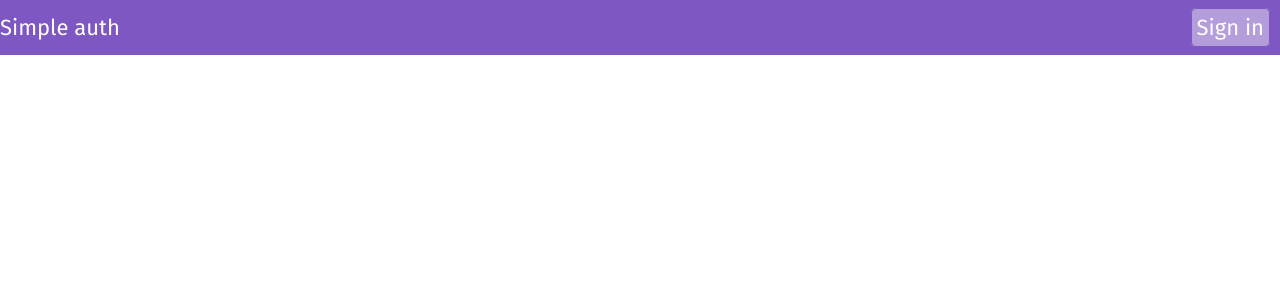
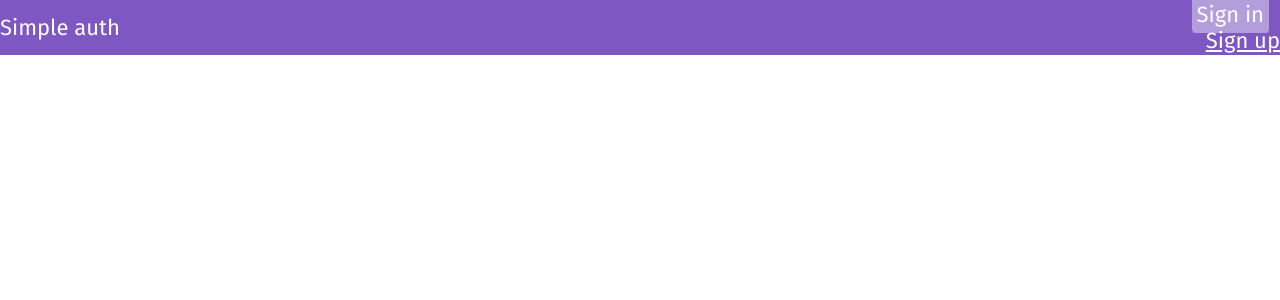
Before and after one commit to SarielAki/auth-page, a Vue app: page / in a window 1280 px wide. Shown: the top 300 px of the page. Built offline with nearby package versions, Linux system fonts and the light colour scheme.

Commit message:
Link to registration form

```diff
--- a/src/components/TopBar.vue
+++ b/src/components/TopBar.vue
@@ -9,6 +9,11 @@
                              :to="'/login'"
                 >
                     <span class="nav-item__text sign-in-text">Sign in</span>
+                </router-link>
+                <router-link class="nav-item nav-item__link sign-up-link"
+                             :to="'/registration'"
+                >
+                    <span class="nav-item__text sign-up-text">Sign up</span>
                 </router-link>
             </nav>
         </div>
```
